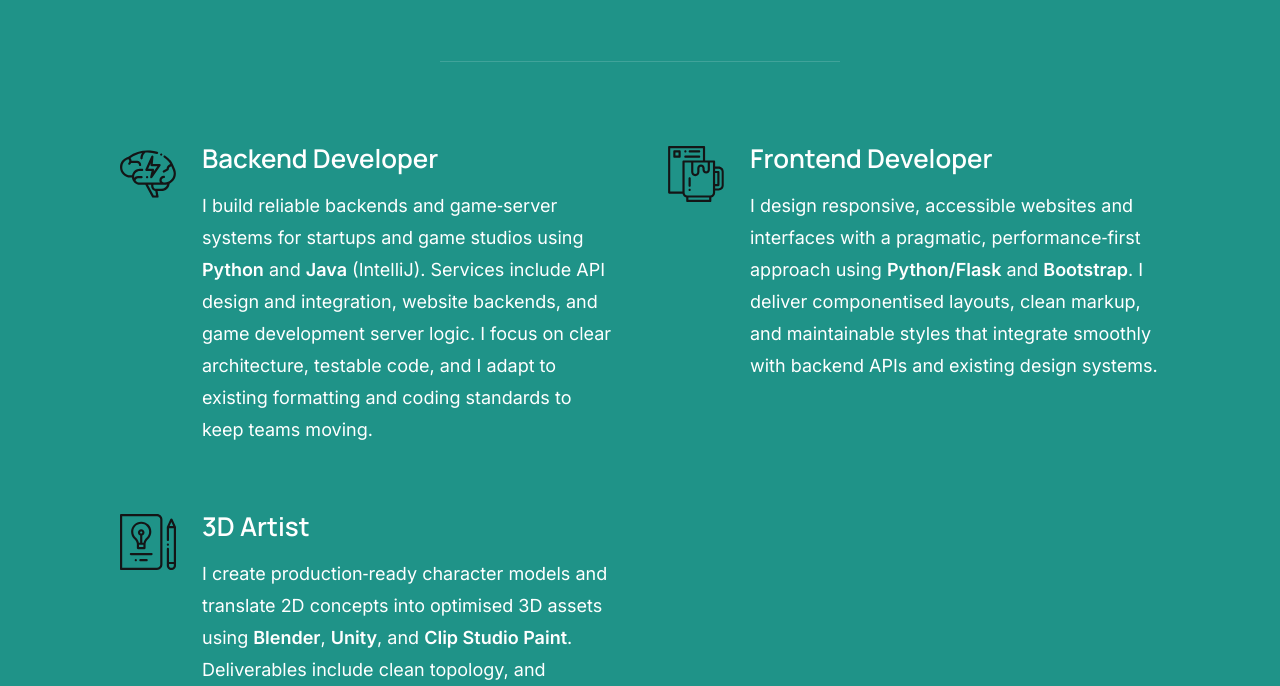
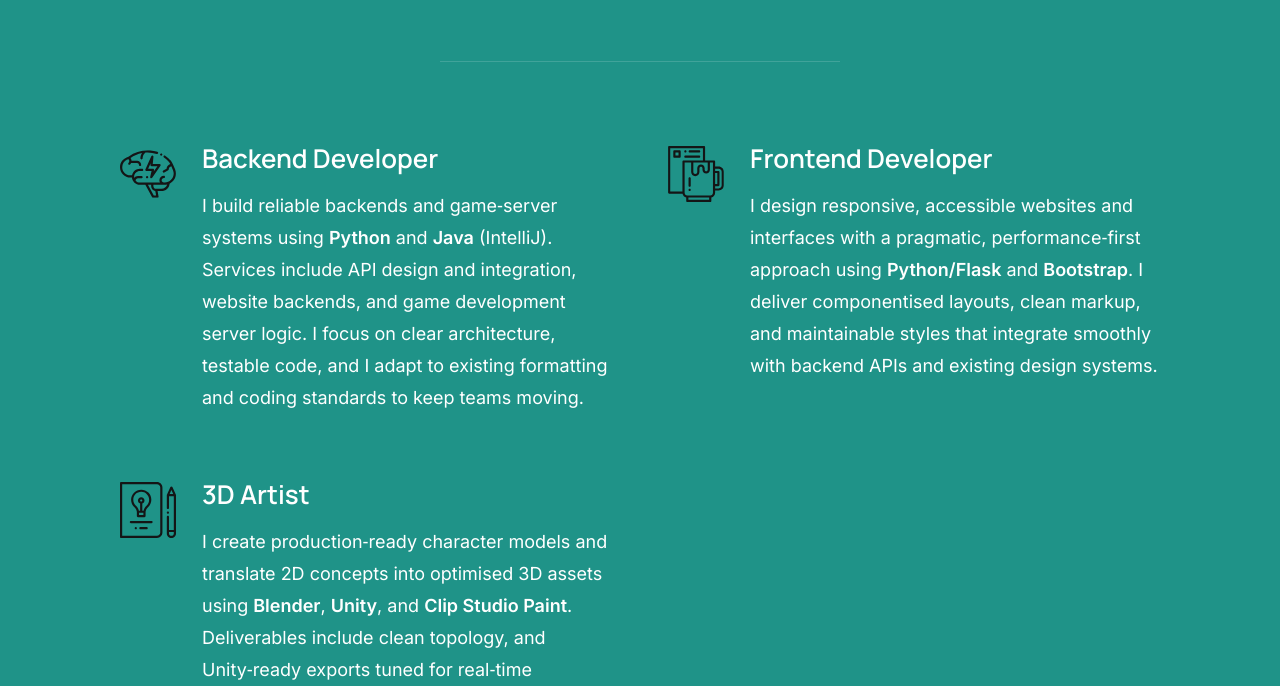
Before and after one commit to KieranChristien/Kieran-Christien-Portfolio, a Flask app: page / in a window 1280 px wide. Shown: the part 1365-2051 px from the top of the page. Run offline with Flask 3, Linux system fonts and the light colour scheme; data that the repository does not hold is empty; some libraries are stand-ins or nearby versions.

Commit message:
Edit backend developer description

```diff
--- a/web/templates/index.html
+++ b/web/templates/index.html
@@ -86,10 +86,10 @@
             <div class="service-text">
                 <h3 class="h4">Backend Developer</h3>
                 <p>
-                    I build reliable backends and game‑server systems for startups and game studios using
-                    <strong>Python</strong> and <strong>Java</strong> (IntelliJ). Services include API design and
-                    integration, website backends, and game development server logic. I focus on clear architecture,
-                    testable code, and I adapt to existing formatting and coding standards to keep teams moving.
+                    I build reliable backends and game‑server systems using <strong>Python</strong> and
+                    <strong>Java</strong> (IntelliJ). Services include API design and integration, website
+                    backends, and game development server logic. I focus on clear architecture, testable
+                    code, and I adapt to existing formatting and coding standards to keep teams moving.
                 </p>
             </div>
         </div>
```
